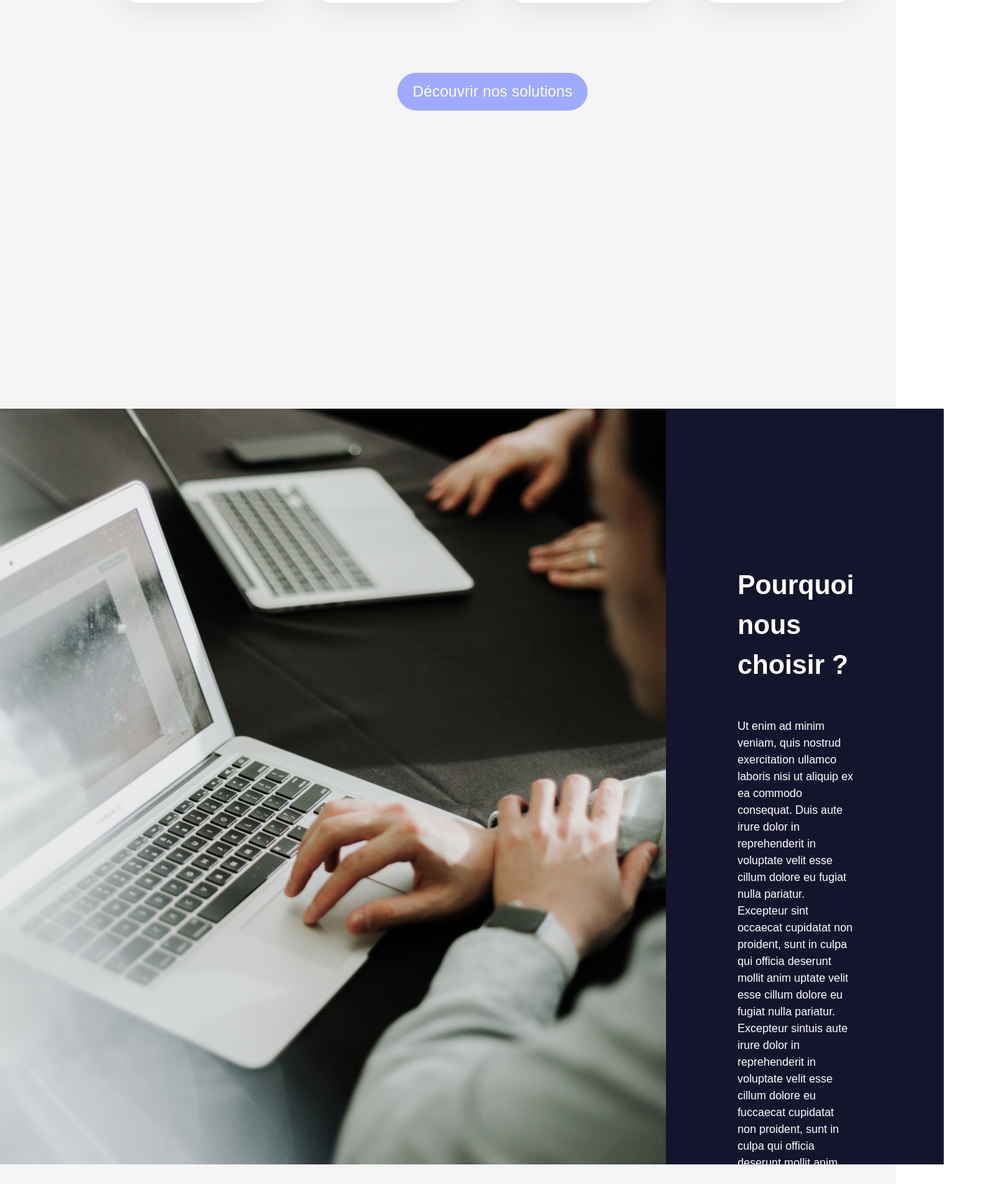
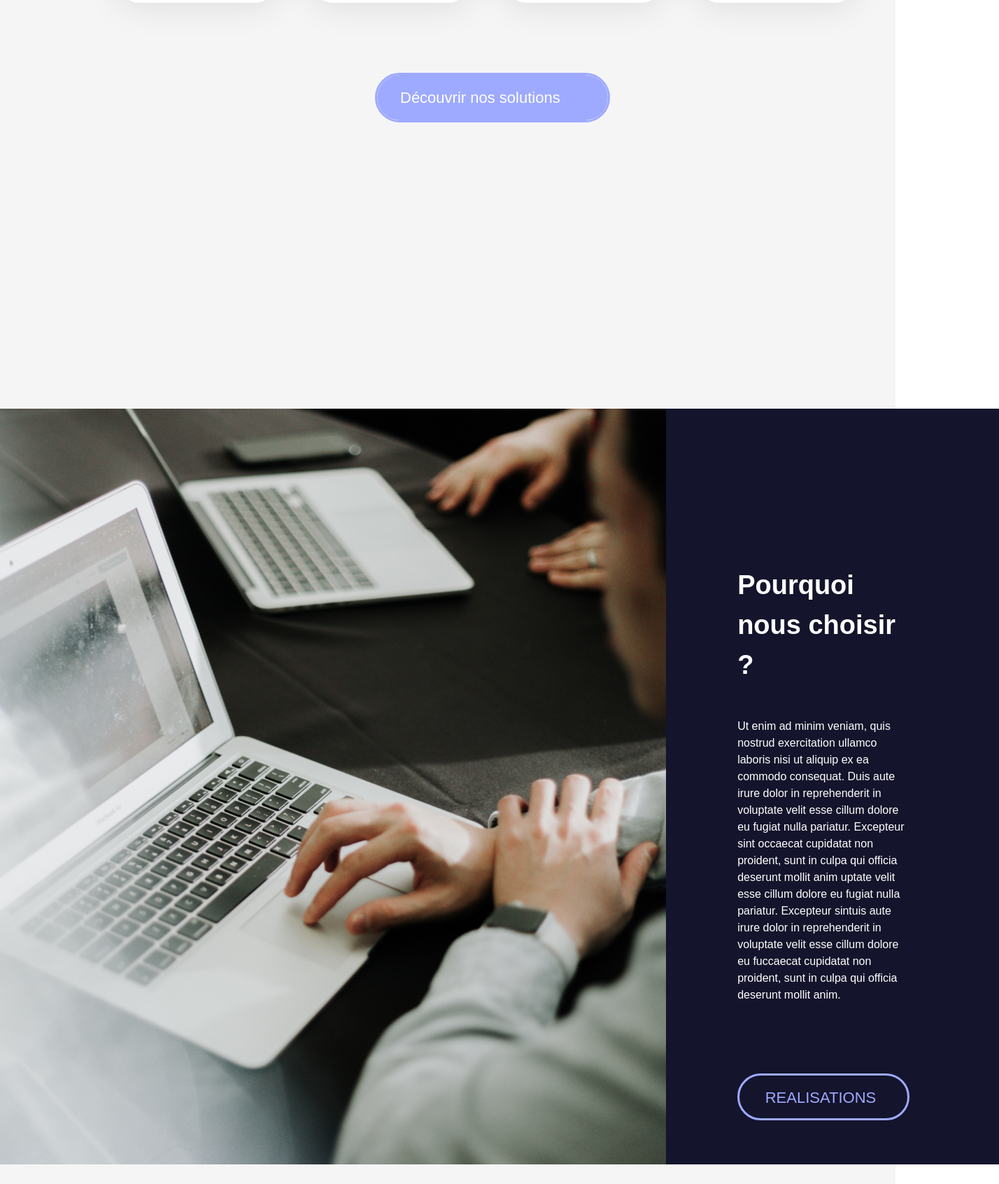
Before and after one commit to Iris-Digital-Sas/Iris-front, a Vue app: page / in a window 1280 px wide. Shown: the part 1768-3460 px from the top of the page at 70% size, 1428 px wide, since content can reach past the window. Built offline with nearby package versions, Linux system fonts and the light colour scheme.

Commit message:
Ajout des animations pour les 2 types de boutons

```diff
--- a/src/App.vue
+++ b/src/App.vue
@@ -42,18 +42,76 @@
   color: #9EAAFF;
 }
 .lavender-box {
+  position: relative;
+  border-radius: 40px;
+  border: 3px solid #9EAAFF;
+  overflow: hidden;
+  width: 330px;
+  height: 65px;
+}
+.lavender-box .lavender-box-text {
   color: white;
+  z-index: 1;
+  text-align: center;
+}
+.lavender-box::after {
+  content: " ";
   background-color: #9EAAFF;
+  position: absolute;
+  left: 0px;
+  top: 0px;
+  border-radius: 40px;
+  display: block;
+  width: 100%;
+  height: 100%;
+  transition: background-color 50ms;
+}
+.lavender-box:hover .lavender-box-text {
+  color: #9EAAFF;
+  transition: all 100ms;
+}
+.lavender-box:hover::after  {
+  transform: translateX(330px);
+  transition: transform 500ms;
 }
 .lavender-button {
-  color: #9EAAFF;
+  position: relative;
   border: solid 3px #9EAAFF;
-  background-color: #0000;
+  overflow: hidden;
+  width: 100px;
+  height: 1px;
   font-weight: 500;
   font-size: 137%;
   line-height: 154%;
-  border-radius: 50px;
-  padding: 1% 4%;
+  border-radius: 40px;
+  padding: 30px 70px;
 }
-
+.lavender-button .lavender-button-text  {
+  z-index: 1;
+  position: absolute;
+  text-align: center;
+  color: #9EAAFF;
+  top: 10px;
+  left: 15px;
+}
+.lavender-button::after {
+  content: " ";
+  background-color: #9EAAFF;
+  position: absolute;
+  left: -350px;
+  top: 0px;
+  border-radius: 40px;
+  display: block;
+  width: 120%;
+  height: 100%;
+  transition: background-color 50ms;
+}
+.lavender-button:hover .lavender-button-text {
+  color: white;
+  transition: all 100ms;
+}
+.lavender-button:hover::after  {
+  transform: translateX(350px);
+  transition: transform 500ms;
+}
  </style>
--- a/src/views/HomePage.vue
+++ b/src/views/HomePage.vue
@@ -38,14 +38,18 @@
                 </figcaption>
             </figure>
         </div>
-        <a href="" class="lavender-box">Découvrir nos solutions</a>
+        <div class="lavender-box">
+            <a href="" class="lavender-box-text">Découvrir nos solutions</a>
+        </div>
     </section>
     <section class="home-realisations">
         <img src="../assets/home-img.png" alt="">
         <div class="bgc-dark-blue">
             <h1>Pourquoi nous choisir ? </h1>
             <p>Ut enim ad minim veniam, quis nostrud exercitation ullamco laboris nisi ut aliquip ex ea commodo consequat. Duis aute irure dolor in reprehenderit in voluptate velit esse cillum dolore eu fugiat nulla pariatur. Excepteur sint occaecat cupidatat non proident, sunt in culpa qui officia deserunt mollit anim uptate velit esse cillum dolore eu fugiat nulla pariatur. Excepteur sintuis aute irure dolor in reprehenderit in voluptate velit esse cillum dolore eu fuccaecat cupidatat non proident, sunt in culpa qui officia deserunt mollit anim.</p>
-            <a href="" class="lavender-button">REALISATIONS</a>
+            <div class="lavender-button">
+                <a href="" class="lavender-button-text">REALISATIONS</a>
+            </div>
         </div>
     </section>
     <section class="bgc-grey home-annonce">
@@ -62,7 +66,9 @@
                 <input type="text" placeholder="Nom / Prénom">
                 <input type="email" placeholder="Email">
                 <textarea name="" id="" cols="30" rows="6" placeholder="Quelques mots ?"></textarea>
-                <input type="submit" value="CONTACT" class="lavender-box">
+                <div class="lavender-box">
+                    <input type="submit" value="CONTACT" class="lavender-box-text">
+                </div>
             </form>
         </div>
     </section>
@@ -141,7 +147,7 @@
     line-height: 24px;
 }
 .home-solutions a {
-    padding: 1% 2%;
+    padding: 5% 10%;
     border-radius: 40px;
     font-weight: 500;
     font-size: 22px;
@@ -153,7 +159,7 @@
 .home-realisations>* {
     flex-basis: 50%;
 }
-.home-realisations div {
+.home-realisations .bgc-dark-blue {
     display: flex;
     flex-direction: column;
     padding: 15% 10% 0% 8%;
@@ -220,7 +226,7 @@
     justify-content: space-between;
     gap: 25px;
 }
-.home-contact-bloc form :nth-child(-n+3){
+.home-contact-bloc form > :nth-child(-n+3){
     color: #9EAAFF;
     border: solid 3px #9EAAFF;
     background-color: #0000;
@@ -231,21 +237,36 @@
     width: 317px;
     padding: 3% 8%;
 }
-.home-contact-bloc form :nth-child(-n+2) {
+.home-contact-bloc form > :nth-child(-n+2) {
     flex-basis: 10%;
 }
 .home-contact form textarea {
     flex-basis: 10%;
 }
-.home-contact-bloc form :last-child {
+.home-contact-bloc form > :last-child {
     position: absolute;
-    font-weight: 500;
-    font-size: 22px;
-    line-height: 33px;
     border-radius: 40px;
     padding: 1% 3%;
     bottom: -150px;
     right: 790px;
 }
-
+.home-contact-bloc .lavender-box {
+    height: 25px;
+    width: 100px;
+    color: white;
+}
+.home-contact-bloc .lavender-box .lavender-box-text {
+    position: absolute;
+    top: 13px;
+    left: 47px;
+    color: white;
+    background-color: #0000;
+    border: 0;
+    font-weight: 500;
+    font-size: 22px;
+    line-height: 33px;
+}
+.home-contact-bloc .lavender-box:hover .lavender-box-text {
+    color: #9EAAFF;
+}
 </style>
```
Lines whose indentation alone changed are shown as unchanged.
